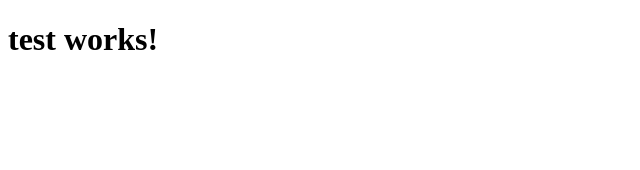
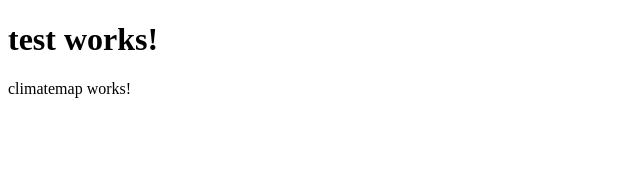
Before and after one commit to alamsal/LeafletAngular4, an Angular app: page / in a window 1280 px wide. Shown: the top 170 px of the page, without its empty margins (0-640 px from the left). Built offline with nearby package versions, Linux system fonts and the light colour scheme.

Commit message:
Added map component

```diff
--- a/src/app/app.component.html
+++ b/src/app/app.component.html
@@ -1,3 +1,4 @@
 <h1>
   {{title}}
 </h1>
+<ecol-viewer-climatemap></ecol-viewer-climatemap>
--- a/src/app/app.module.ts
+++ b/src/app/app.module.ts
@@ -4,10 +4,12 @@ import { FormsModule } from '@angular/forms';
 import { HttpModule } from '@angular/http';
 
 import { AppComponent } from './app.component';
+import { ClimatemapComponent } from './climatemap/climatemap.component';
 
 @NgModule({
   declarations: [
-    AppComponent
+    AppComponent,
+    ClimatemapComponent
   ],
   imports: [
     BrowserModule,
--- /dev/null
+++ b/src/app/climatemap/climatemap.component.html
@@ -0,0 +1,3 @@
+<p>
+  climatemap works!
+</p>
--- /dev/null
+++ b/src/app/climatemap/climatemap.component.ts
@@ -0,0 +1,15 @@
+import { Component, OnInit } from '@angular/core';
+
+@Component({
+  selector: 'ecol-viewer-climatemap',
+  templateUrl: './climatemap.component.html',
+  styleUrls: ['./climatemap.component.scss']
+})
+export class ClimatemapComponent implements OnInit {
+
+  constructor() { }
+
+  ngOnInit() {
+  }
+
+}
```
Also changed, not shown: src/app/climatemap/climatemap.component.scss (added).
